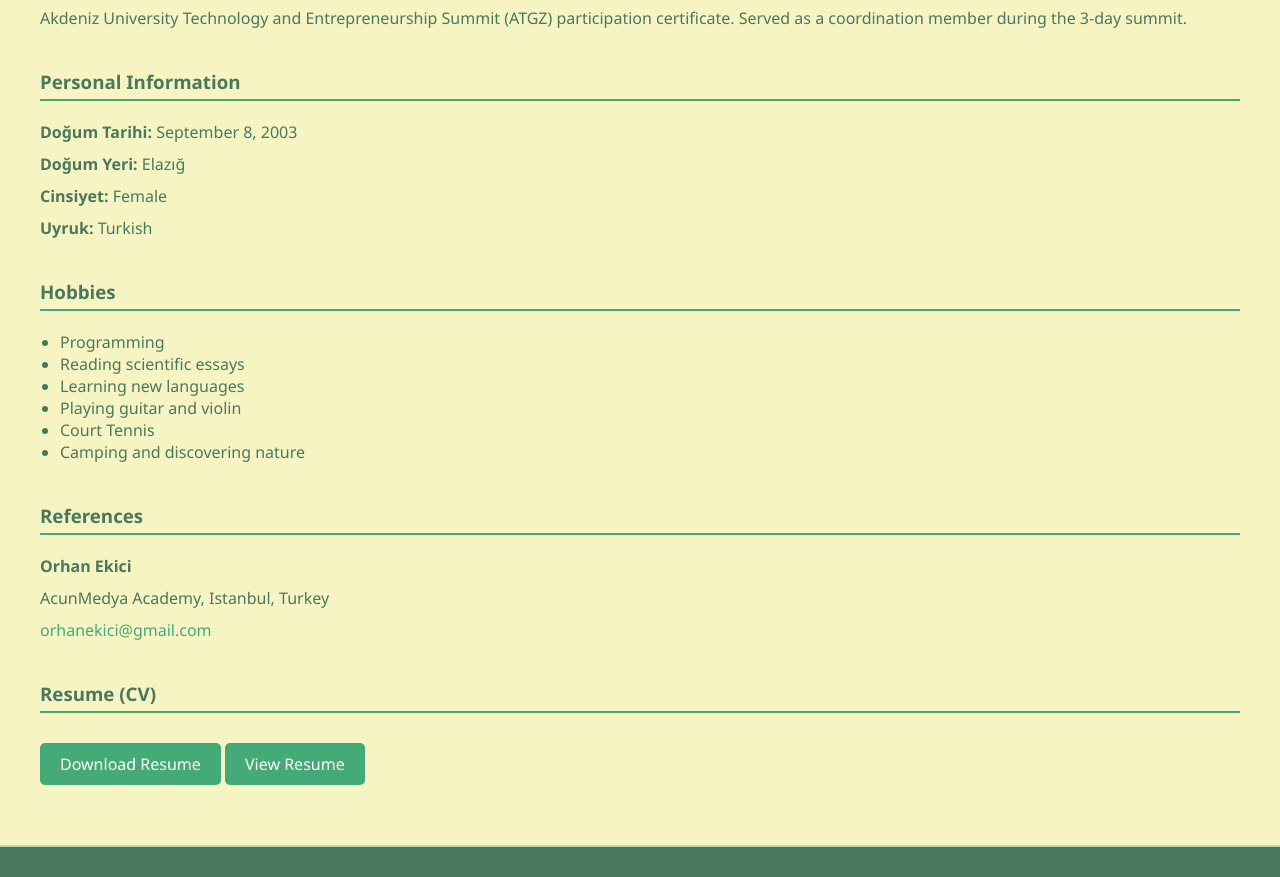
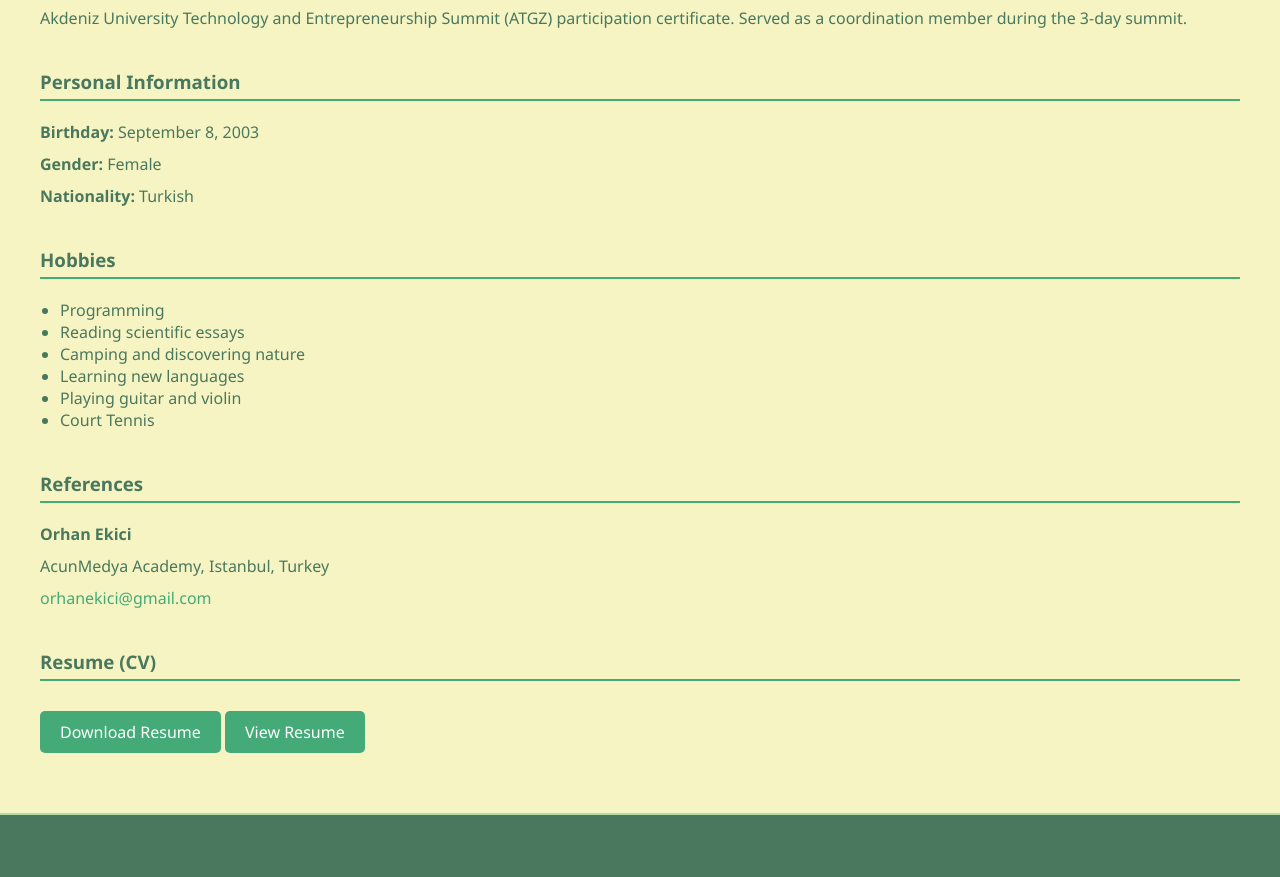
Before and after one commit to ElifKeskinn/Portfolio-Next.js, a Next.js app: page /about in a window 1280 px wide. Shown: the part 1680-2557 px from the top of the page. Built offline with nearby package versions, Linux system fonts and the light colour scheme.

Commit message:
syntax update

```diff
--- a/app/about/page.js
+++ b/app/about/page.js
@@ -87,10 +87,9 @@ const About = () => {
 
       <section className={styles.personal}>
         <h3>Personal Information</h3>
-        <p><strong>Doğum Tarihi:</strong> September 8, 2003</p>
-        <p><strong>Doğum Yeri:</strong> Elazığ</p>
-        <p><strong>Cinsiyet:</strong> Female</p>
-        <p><strong>Uyruk:</strong> Turkish</p>
+        <p><strong>Birthday:</strong> September 8, 2003</p>
+        <p><strong>Gender:</strong> Female</p>
+        <p><strong>Nationality:</strong> Turkish</p>
       </section>
 
       <section className={styles.hobbies}>
@@ -98,10 +97,11 @@ const About = () => {
         <ul>
           <li>Programming</li>
           <li>Reading scientific essays</li>
+          <li>Camping and discovering nature</li>
           <li>Learning new languages</li>
           <li>Playing guitar and violin</li>
           <li>Court Tennis</li>
-          <li>Camping and discovering nature</li>
+
         </ul>
       </section>
 
```
